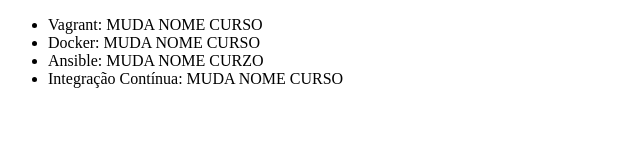
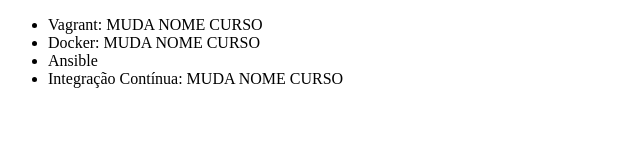
Before and after one commit to MauricioZamperetti/first-git, a plain HTML site: page index.html in a window 1280 px wide. Shown: the whole page, without its empty margins (0-640 px from the left). Drawn offline with Linux system fonts and the light colour scheme.

Commit message:
Revert "index.html"
This reverts commit 03cafc86c0435b4c13e161e5804e6e7a4107d9f9.

```diff
--- a/index.html
+++ b/index.html
@@ -8,7 +8,7 @@
     <ul>
         <li>Vagrant: MUDA NOME CURSO</li>
         <li>Docker: MUDA NOME CURSO</li>
-        <li>Ansible: MUDA NOME CURZO</li>
+        <li>Ansible</li>
         <li>Integração Contínua: MUDA NOME CURSO</li>
     </ul>
 </body>
```
